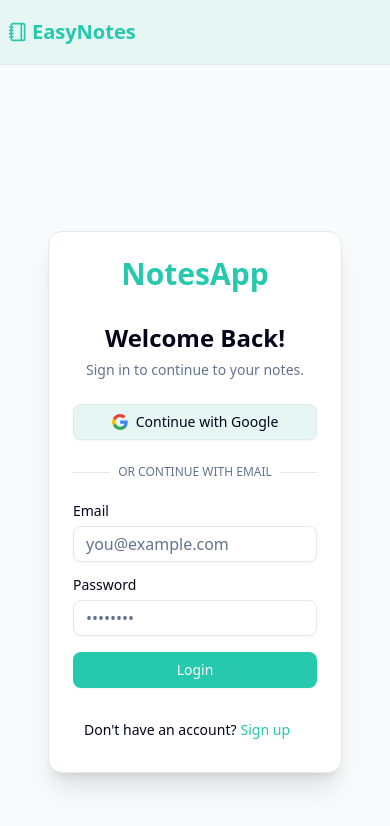
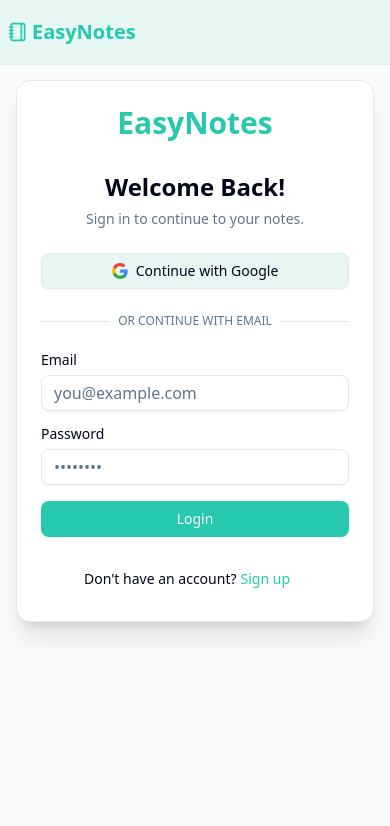
Before and after one commit to Boutabba23/Notes-App, a React (Vite) app in the folder frontend/: page /login in a window 390 px wide. Shown: the top 826 px of the page. Built offline with nearby package versions, Linux system fonts and the light colour scheme; no server answers.

Commit message:
fix mobile media query in login page

```diff
--- a/frontend/src/pages/LoginPage.tsx
+++ b/frontend/src/pages/LoginPage.tsx
@@ -50,13 +50,13 @@
     <div className="flex min-h-screen bg-gray-50"> {/* Or your desired overall page background */}
 
       {/* Left Column: Login Form */}
-      <div className="w-full md:w-1/2 lg:w-2/5 flex flex-col items-center justify-center p-8 sm:p-12"> {/* Responsive width */}
+      <div className="w-full md:w-1/2 lg:w-2/5 flex flex-col items-center justify-start  "> {/* Responsive width */}
         <Card className="w-full max-w-md shadow-xl"> {/* Added shadow for better separation */}
           <CardHeader className="text-center"> {/* Centered header content */}
             <Link to="/" className="inline-block mb-6">
                 {/* You can put your app logo here if you have one */}
                 {/* <img src="/path-to-your-logo.svg" alt="NotesApp Logo" className="h-10 mx-auto" /> */}
-                <h1 className="text-3xl font-bold text-primary">NotesApp</h1>
+                <h1 className="text-3xl font-bold text-primary">EasyNotes</h1>
             </Link>
             <CardTitle className="text-2xl">Welcome Back!</CardTitle>
             <CardDescription>
```
